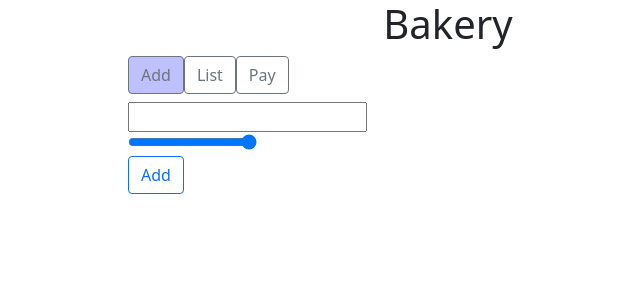
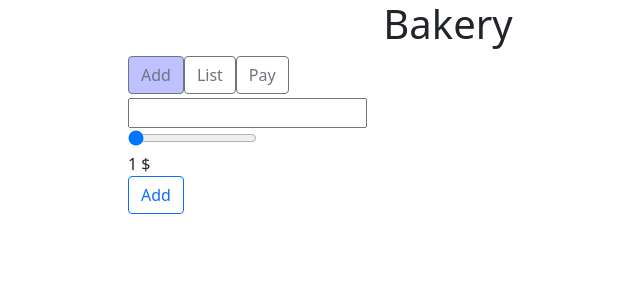
Before and after one commit to acdmft/bakery, a React (Create React App) app: page / in a window 1280 px wide. Shown: the top 300 px of the page, without its empty margins (192-832 px from the left). Built offline with nearby package versions, Linux system fonts and the light colour scheme.

Commit message:
change function addItem in App.js

```diff
--- a/src/App.js
+++ b/src/App.js
@@ -12,16 +12,14 @@ class App extends React.Component {
     this.state = {
       activeTab: "Add",
       items: [],
-      productName: "",
-      price: 1,
+
     };
     this.renderActiveTab = this.renderActiveTab.bind(this);
     this.handleClick = this.handleClick.bind(this);
     this.selectAdd = this.selectAdd.bind(this);
     this.selectList = this.selectList.bind(this);
     this.selectPay = this.selectPay.bind(this);
-    this.updatePrice = this.updatePrice.bind(this);
-    this.updateProductName = this.updateProductName.bind(this);
+
     this.addItem = this.addItem.bind(this);
   }
   renderActiveTab() {
@@ -35,9 +33,7 @@ class App extends React.Component {
           ></Add>
         );
       case "List":
-        return (<List items={this.state.items}>
-
-        </List>);
+        return <List items={this.state.items}></List>;
       case "Pay":
         return <Pay></Pay>;
     }
@@ -54,20 +50,12 @@ class App extends React.Component {
   selectPay() {
     this.setState({ activeTab: "Pay" });
   }
-  updateProductName(e) {
-    this.setState({ productName: e.target.value });
-    console.log(this.state.productName);
-  }
-  updatePrice(e) {
-    this.setState({ price: e.target.value });
-    console.log(this.state.price);
-  }
-  addItem(e) {
-    e.preventDefault();
+
+  addItem(name,price) {
     const updatedItems = this.state.items;
     updatedItems.push({
-      name: this.state.productName,
-      price: this.state.price,
+      name: name,
+      price: price,
     });
     this.setState({ items: updatedItems });
     console.log(this.state.items);
--- a/src/components/Add.js
+++ b/src/components/Add.js
@@ -3,30 +3,53 @@ import React from "react";
 class Add extends React.Component {
   constructor() {
     super();
+
+    this.state = {
+      productName: "",
+      price: 1,
+    };
+    this.updatePrice = this.updatePrice.bind(this);
+    this.updateProductName = this.updateProductName.bind(this);
+    this.addItem = this.addItem.bind(this);
+  }
+  updateProductName(e) {
+    this.setState({ productName: e.target.value });
+  }
+  updatePrice(e) {
+    this.setState({ price: e.target.value });
+  }
+  addItem(e) {
+    e.preventDefault();
+    e.target.querySelector('input[type=text]').value = "";
   }
 
   render() {
     return (
-      <div className="mt-2">
-        <form>
+      <div className="my-1">
+        <form onSubmit={this.addItem}>
           <div>
-            <input type="text" onChange={this.props.onChangeText}></input>
+            <input type="text" onChange={this.updateProductName}></input>
           </div>
           <div>
             <input
               type="range"
               min="1"
               max="10"
-              onChange={this.props.onChangeRange}
+              onChange={this.updatePrice}
+              value={this.state.price}
             ></input>
+            <br></br>
+            <span>{this.state.price} $</span>
           </div>
+          <button
+            className="btn btn-outline-primary"
+            onClick={() =>
+              this.props.onClick(this.state.productName, this.state.price)
+            }
+          >
+            Add
+          </button>
         </form>
-        <button
-          className="btn btn-outline-primary"
-          onClick={this.props.onClick}
-        >
-          Add
-        </button>
       </div>
     );
   }
--- a/src/components/List.js
+++ b/src/components/List.js
@@ -9,7 +9,7 @@ class List extends React.Component {
     return (<ul>
       {this.props.items.map((item)=>{
         return (
-          <li>Product name: {item.name}<br></br>
+          <li key={item.name}>Product name: {item.name}<br></br>
           Product price: {item.price}</li>
         );
       })}
```
